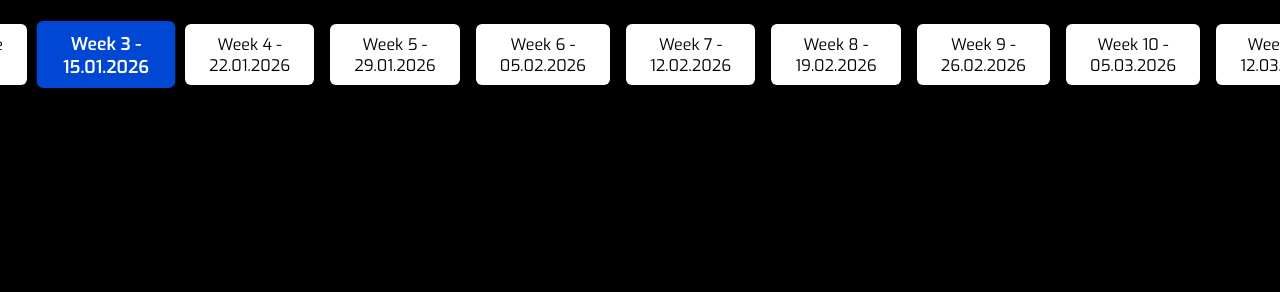
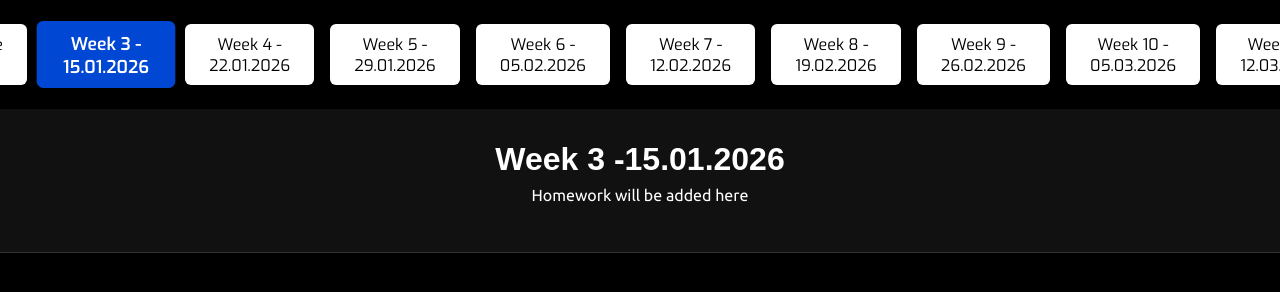
Before and after one commit to aleksicvirolainen-sketch/HH-Information-Security, a plain HTML site: page week3.html in a window 1280 px wide. Shown: the top 292 px of the page. Drawn offline with Linux system fonts and the light colour scheme; a web font is replaced by a local one.

Commit message:
Add header with title and subtitle to week3.html

```diff
--- a/week3.html
+++ b/week3.html
@@ -22,7 +22,9 @@
   <a href="week11.html" class="nav-button">Week 11 - 12.03.2026</a>
 </nav>
 
-
+  <header class="main-header">
+    <h1 class="site-title">Week 3 -15.01.2026</h1>
+    <p class="site-subtitle">Homework will be added here</p>
 
   <script src="JS/nav.js"></script>
 </body>
```
